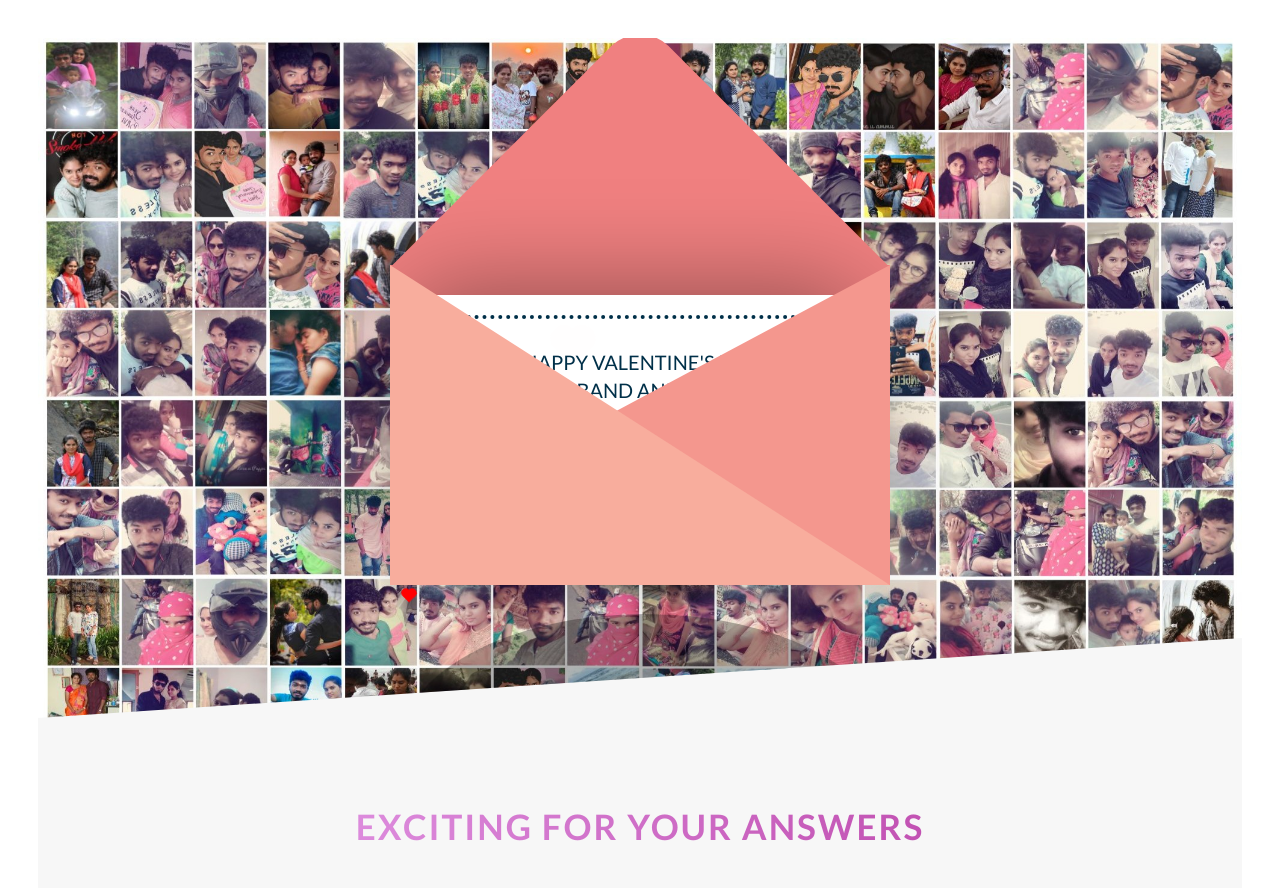
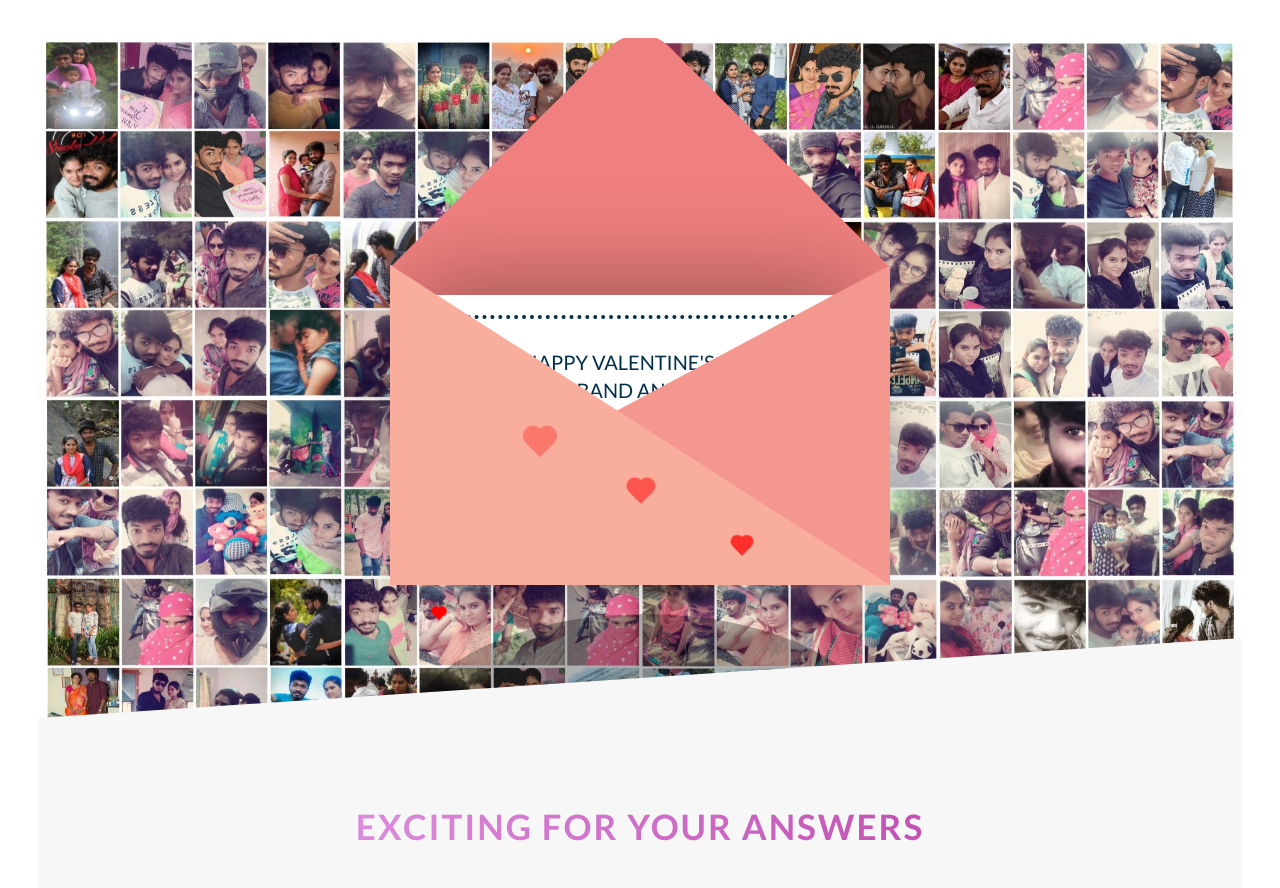
Before and after one commit to bavithraranjith24/My-valentine, a website built with Vite: page index.html in a window 1280 px wide. Shown: the top 888 px of the page. Built offline with nearby package versions, Linux system fonts and the light colour scheme; files whose address does not match are found by name.

Commit message:
littile heart changes

```diff
--- a/css/style.css
+++ b/css/style.css
@@ -1639,9 +1639,11 @@ body {
   display: inline-block;
   height: 18px; /* increased */
   width: 18px; /* increased */
-  margin: 20 15px;
+  margin: 10px 30px;
   position: relative;
   transform: rotate(-45deg);
+  top: 10px;
+  z-index: 50;
 }
 
 /* Round parts */
```
Also changed, not shown: 1 other file.
